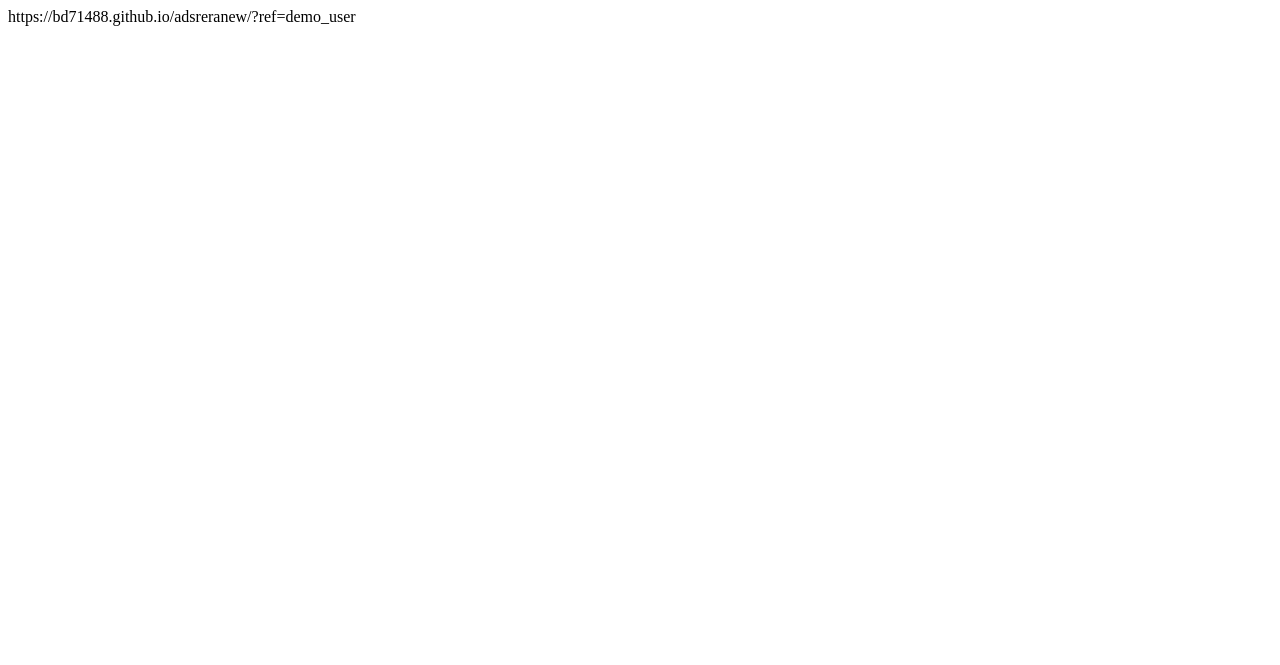
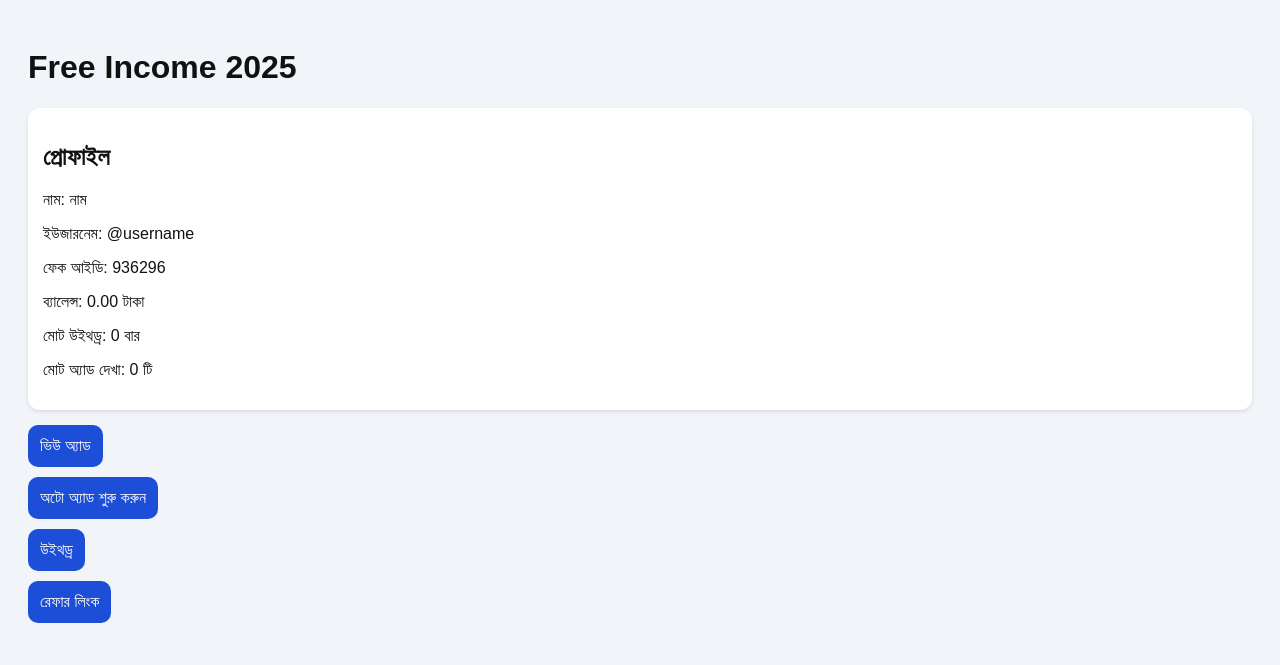
Before and after one commit to bd71488/adsreranew, a plain HTML site: page index.html in a window 1280 px wide. Drawn offline with Linux system fonts and the light colour scheme.

Commit message:
Update index.html

```diff
--- a/index.html
+++ b/index.html
@@ -1 +1,118 @@
-https://bd71488.github.io/adsreranew/?ref=demo_user
+<!DOCTYPE html>
+<html lang="bn">
+<head>
+  <meta charset="UTF-8">
+  <meta name="viewport" content="width=device-width, initial-scale=1.0">
+  <title>Free Income 2025</title>
+  <script src="https://telegram.org/js/telegram-web-app.js"></script>
+  <script>
+    // SETTINGS (editable)
+    const settings = {
+      earningPerAd: 0.25, // প্রতি অ্যাডে আয় (টাকা)
+      minWithdraw: 20,    // মিনিমাম উইথড্র এমাউন্ট
+      referBonus: 5       // প্রতি রেফারে আয়
+    };
+
+    const user = {
+      name: "নাম",
+      username: "@username",
+      fakeId: Math.floor(Math.random() * 1000000),
+      balance: 0,
+      totalWithdraw: 0,
+      adsViewed: 0
+    };
+
+    // লোডে ইউজারের ব্যালেন্স ও তথ্য রাখা
+    window.onload = () => {
+      const saved = JSON.parse(localStorage.getItem("user_data"));
+      if (saved) Object.assign(user, saved);
+      updateProfile();
+    };
+
+    function saveUserData() {
+      localStorage.setItem("user_data", JSON.stringify(user));
+    }
+
+    function updateProfile() {
+      document.getElementById("name").innerText = user.name;
+      document.getElementById("username").innerText = user.username;
+      document.getElementById("fakeId").innerText = user.fakeId;
+      document.getElementById("balance").innerText = user.balance.toFixed(2) + ' টাকা';
+      document.getElementById("withdraw").innerText = user.totalWithdraw + ' বার';
+      document.getElementById("adsViewed").innerText = user.adsViewed + ' টি';
+    }
+
+    function viewAd() {
+      window.open("https://your-adsterra-direct-link.com", "_blank");
+      user.balance += settings.earningPerAd;
+      user.adsViewed++;
+      saveUserData();
+      updateProfile();
+    }
+
+    function startAutoAds() {
+      setInterval(viewAd, 10000); // প্রতি ১০ সেকেন্ডে অ্যাড
+    }
+
+    function withdrawRequest() {
+      if (user.balance >= settings.minWithdraw) {
+        Telegram.WebApp.sendData(`withdraw_request:${user.username}:${user.balance}`);
+        alert("উইথড্র রিকোয়েস্ট পাঠানো হয়েছে!");
+        user.totalWithdraw++;
+        user.balance = 0;
+        saveUserData();
+        updateProfile();
+      } else {
+        alert(`উইথড্র করতে হলে মিনিমাম ${settings.minWithdraw} টাকা থাকতে হবে।`);
+      }
+    }
+
+    function generateReferralLink() {
+      const link = `https://t.me/your_bot_username?start=${user.fakeId}`;
+      prompt("আপনার রেফার লিংক:", link);
+    }
+  </script>
+  <style>
+    body {
+      font-family: sans-serif;
+      padding: 20px;
+      background: #f1f5f9;
+      color: #111;
+    }
+    button {
+      display: block;
+      margin: 10px 0;
+      padding: 12px;
+      background: #1d4ed8;
+      color: white;
+      border: none;
+      border-radius: 10px;
+      font-size: 16px;
+      cursor: pointer;
+    }
+    .card {
+      background: white;
+      padding: 15px;
+      border-radius: 12px;
+      margin-bottom: 15px;
+      box-shadow: 0 2px 4px rgba(0,0,0,0.1);
+    }
+  </style>
+</head>
+<body>
+  <h1>Free Income 2025</h1>
+  <div class="card">
+    <h2>প্রোফাইল</h2>
+    <p>নাম: <span id="name"></span></p>
+    <p>ইউজারনেম: <span id="username"></span></p>
+    <p>ফেক আইডি: <span id="fakeId"></span></p>
+    <p>ব্যালেন্স: <span id="balance"></span></p>
+    <p>মোট উইথড্র: <span id="withdraw"></span></p>
+    <p>মোট অ্যাড দেখা: <span id="adsViewed"></span></p>
+  </div>
+  <button onclick="viewAd()">ভিউ অ্যাড</button>
+  <button onclick="startAutoAds()">অটো অ্যাড শুরু করুন</button>
+  <button onclick="withdrawRequest()">উইথড্র</button>
+  <button onclick="generateReferralLink()">রেফার লিংক</button>
+</body>
+</html>
```
